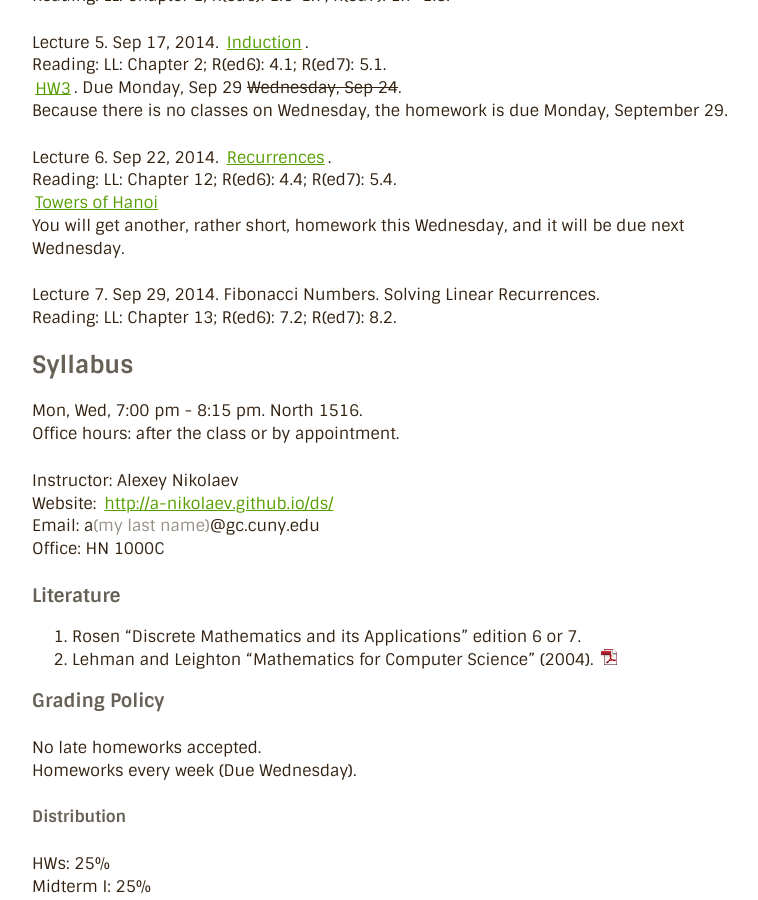
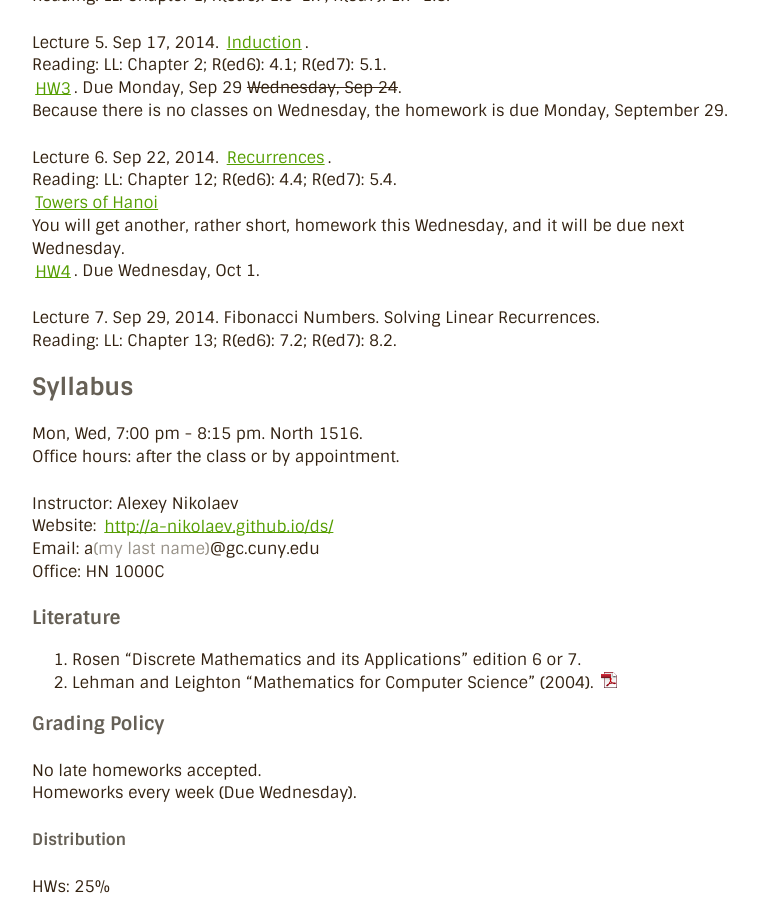
Before and after one commit to a-nikolaev/a-nikolaev.github.io, a Jekyll site: the page built from ds/index.markdown, in a window 1280 px wide and 900 px high, scrolled down 485 px. Shown: the whole window, without its empty margins (248-1006 px from the left). Built offline with Jekyll 4.4.1, drawn with Linux system fonts in a browser that asks for light colours; Markdown is read by kramdown in place of the engine named in the settings.

Commit message:
added hw4

```diff
--- a/ds/index.markdown
+++ b/ds/index.markdown
@@ -34,6 +34,7 @@ Lecture 6. Sep 22, 2014. [Recurrences](/ds/docs/lec6.pdf).
 Reading: LL: Chapter 12; R(ed6): 4.4; R(ed7): 5.4.
 [Towers of Hanoi](http://www.mathsisfun.com/games/towerofhanoi.html)
 You will get another, rather short, homework this Wednesday, and it will be due next Wednesday.
+[HW4](/ds/docs/hw4.pdf). Due Wednesday, Oct 1.
 
 Lecture 7. Sep 29, 2014. Fibonacci Numbers. Solving Linear Recurrences.
 Reading: LL: Chapter 13; R(ed6): 7.2; R(ed7): 8.2.
```
Also changed, not shown: 1 other file.
